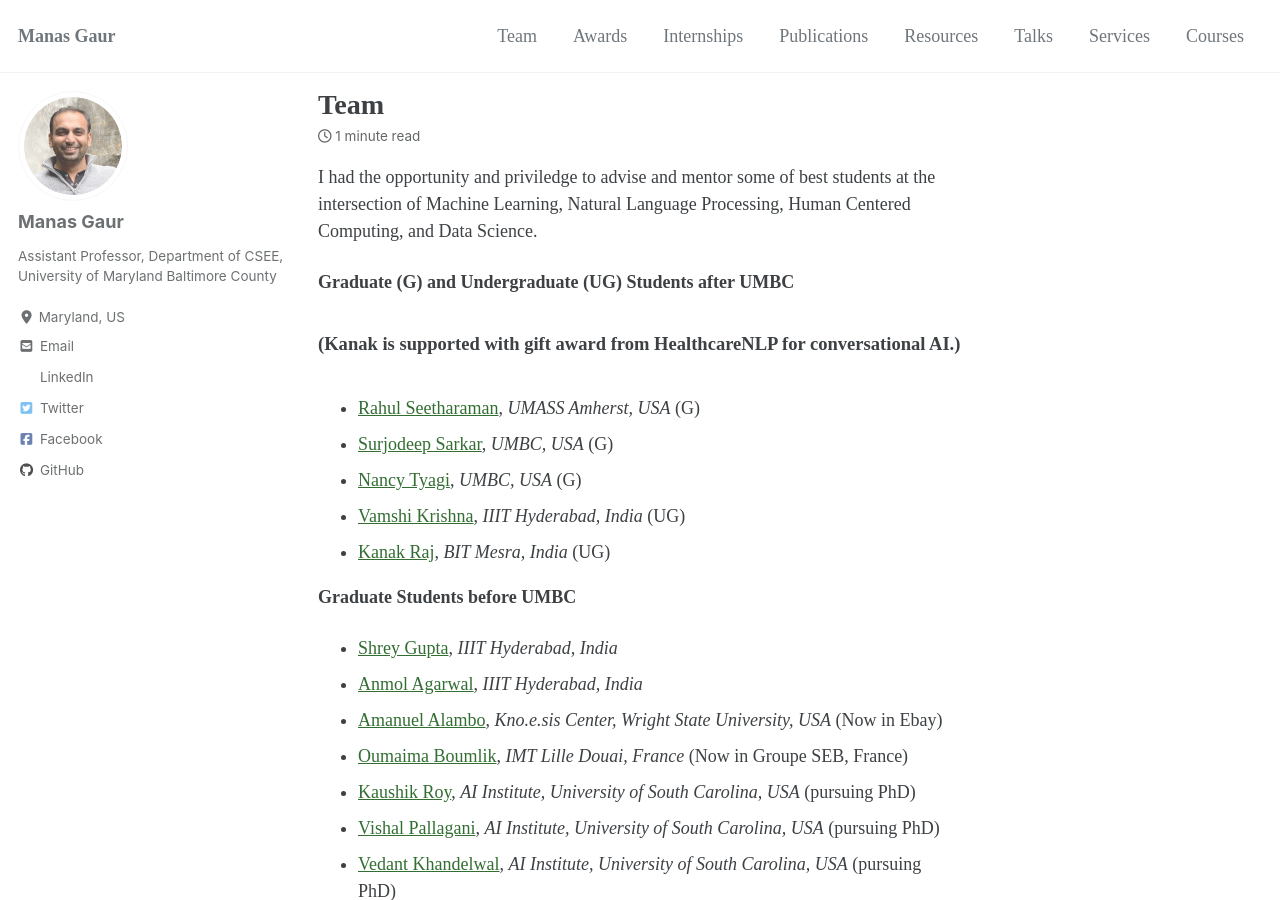
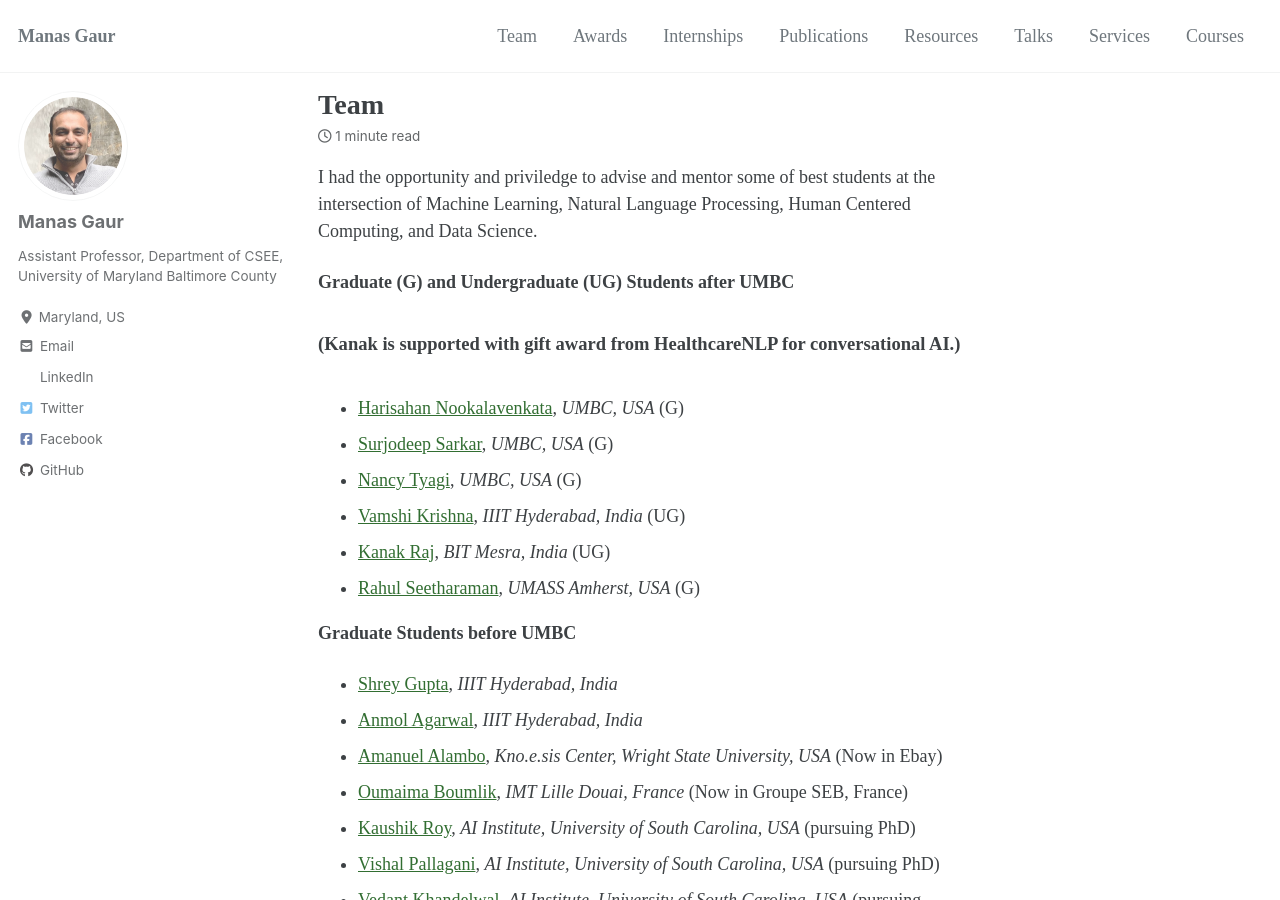
Before and after one commit to manasgaur/manasgaur.github.io, a Jekyll site: the page built from _pages/mentorship.md, in a window 1280 px wide and 900 px high. Built offline with Jekyll 4.4.1, drawn with Linux system fonts in a browser that asks for light colours; cached includes are drawn as plain includes; nearby versions of some CDN libraries.

Commit message:
added Hari

```diff
--- a/_pages/mentorship.md
+++ b/_pages/mentorship.md
@@ -8,12 +8,12 @@ I had the opportunity and priviledge to advise and mentor some of best students
 **Graduate (G) and Undergraduate (UG) Students after UMBC**
 ##### (Kanak is supported with gift award from HealthcareNLP for conversational AI.)
 
-* [Rahul Seetharaman](https://scholar.google.com/citations?user=xg0HllcAAAAJ&hl=en), _UMASS Amherst, USA_ (G)
+* [Harisahan Nookalavenkata](#), _UMBC, USA_ (G)
 * [Surjodeep Sarkar](https://in.linkedin.com/in/surjodeep-sarkar), _UMBC, USA_ (G)
 * [Nancy Tyagi](https://in.linkedin.com/in/nancy-tyagi), _UMBC, USA_ (G)
 * [Vamshi Krishna](https://victorknox.github.io/), _IIIT Hyderabad, India_ (UG)
 * [Kanak Raj](https://in.linkedin.com/in/kanak-raj-a8278i), _BIT Mesra, India_ (UG)
-
+* [Rahul Seetharaman](https://scholar.google.com/citations?user=xg0HllcAAAAJ&hl=en), _UMASS Amherst, USA_ (G)
 
 **Graduate Students before UMBC**
 
```
